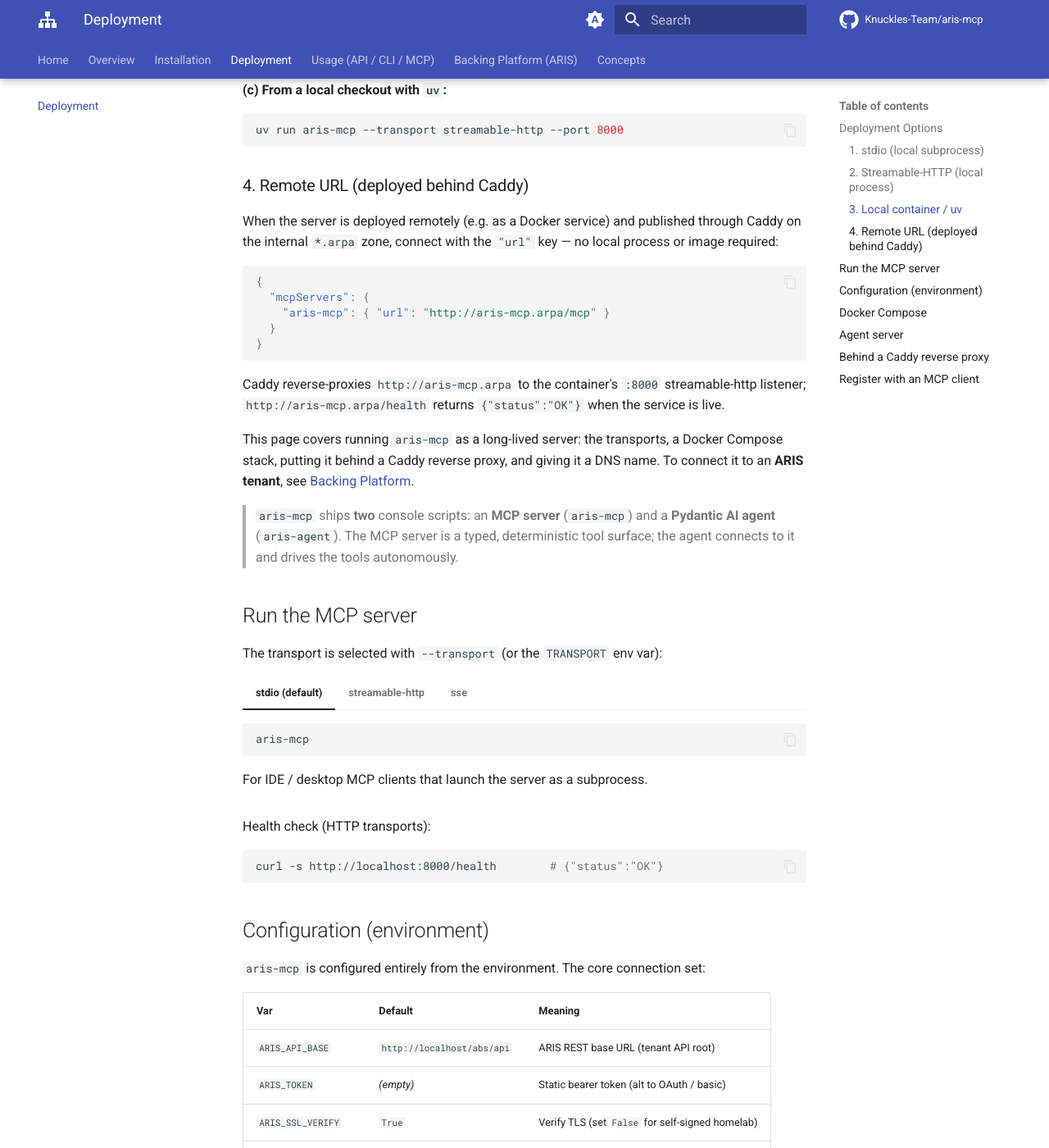
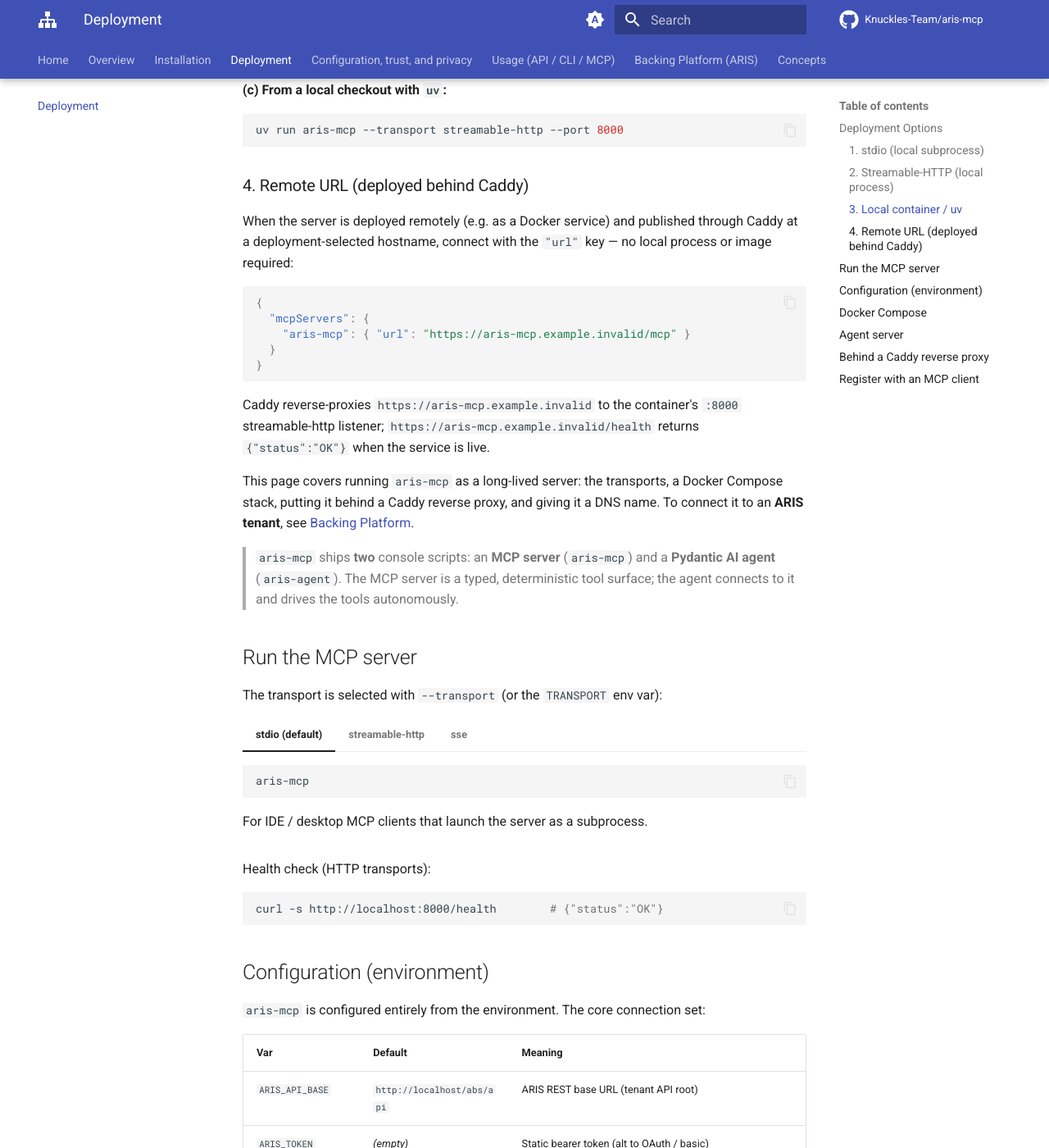
Before and after one commit to Knuckles-Team/aris-mcp, an MkDocs documentation site: the page built from docs/deployment.md, in a window 1280 px wide and 1400 px high, scrolled down 2569 px. Shown: the whole window at 82% size. Built offline with MkDocs 1.6.1 and Material for MkDocs 9.7.7, drawn with Linux system fonts in a browser that asks for light colours; comment, search, counter and statistics services are not loaded; some of the changed text lies outside the part shown.

````diff
--- a/docs/deployment.md
+++ b/docs/deployment.md
@@ -125,19 +125,19 @@
 ### 4. Remote URL (deployed behind Caddy)
 
 When the server is deployed remotely (e.g. as a Docker service) and published through
-Caddy on the internal `*.arpa` zone, connect with the `"url"` key — no local process or
+Caddy at a deployment-selected hostname, connect with the `"url"` key — no local process or
 image required:
 
 ```json
 {
   "mcpServers": {
-    "aris-mcp": { "url": "http://aris-mcp.arpa/mcp" }
+    "aris-mcp": { "url": "https://aris-mcp.example.invalid/mcp" }
   }
 }
 ```
 
-Caddy reverse-proxies `http://aris-mcp.arpa` to the container's `:8000`
-streamable-http listener; `http://aris-mcp.arpa/health` returns
+Caddy reverse-proxies `https://aris-mcp.example.invalid` to the container's `:8000`
+streamable-http listener; `https://aris-mcp.example.invalid/health` returns
 `{"status":"OK"}` when the service is live.
 <!-- END GENERATED: deployment-options -->
 
@@ -187,7 +187,7 @@
 |---|---|---|
 | `ARIS_API_BASE` | `http://localhost/abs/api` | ARIS REST base URL (tenant API root) |
 | `ARIS_TOKEN` | _(empty)_ | Static bearer token (alt to OAuth / basic) |
-| `ARIS_SSL_VERIFY` | `True` | Verify TLS (set `False` for self-signed homelab) |
+| `ARIS_SSL_VERIFY` | `True` | Verify TLS (required; configure a trusted CA bundle for private PKI) |
 | `ARIS_ENABLE_WRITE` | `False` | Allow gated attribute writeback |
 
 OAuth2 client-credentials (`ARIS_OAUTH_URL` / `ARIS_CLIENT_ID` / `ARIS_CLIENT_SECRET`
@@ -273,8 +273,8 @@
 Expose the HTTP server on a hostname with automatic TLS. Add to your `Caddyfile`:
 
 ```caddy
-# Internal (self-signed) — homelab .arpa zone
-aris-mcp.arpa {
+# Deployment-selected HTTPS hostname
+aris-mcp.example.invalid {
     tls internal
     reverse_proxy aris-mcp:8000
 }
@@ -313,4 +313,4 @@
 }
 ```
 
-For a remote HTTP server, point the client at `http://aris-mcp.arpa/mcp` instead.
+For a remote HTTP server, point the client at `https://aris-mcp.example.invalid/mcp` instead.
--- a/mkdocs.yml
+++ b/mkdocs.yml
@@ -89,6 +89,7 @@
   - Overview: overview.md
   - Installation: installation.md
   - Deployment: deployment.md
+  - Configuration, trust, and privacy: configuration.md
   - Usage (API / CLI / MCP): usage.md
   - Backing Platform (ARIS): platform.md
   - Concepts: concepts.md
````
Also changed, not shown: README.md (+18 -2 lines), connector_manifest.yml (+12 -10 lines), docs/configuration.md (added, +74 -0 lines), docs/platform.md (+4 -3 lines), 5 other files.
